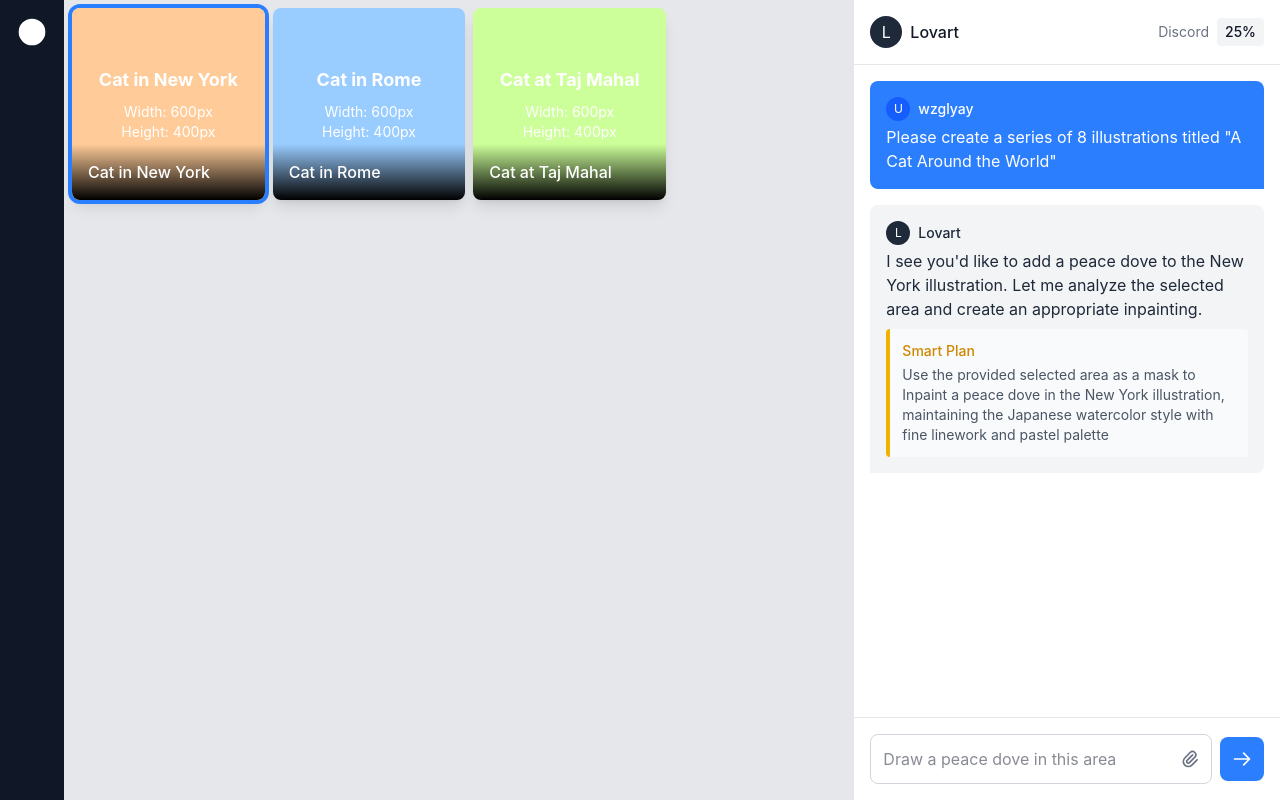
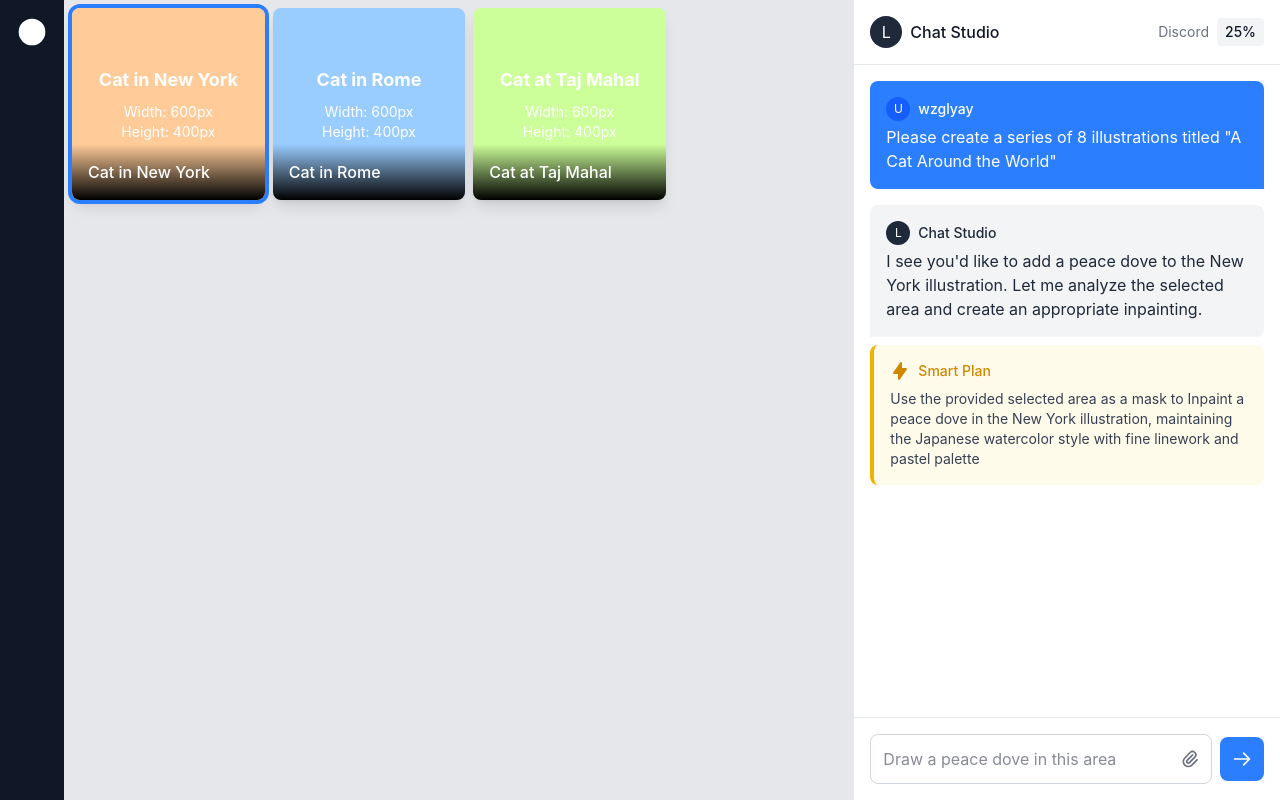
Before and after one commit to chenhaiyun/chat-studio-demo, a React (Vite) app: page /studio/1 in a window 1280 px wide. Built offline with nearby package versions, Linux system fonts and the light colour scheme.

Commit message:
chore: update style

```diff
--- a/src/pages/HomePage.tsx
+++ b/src/pages/HomePage.tsx
@@ -132,7 +132,7 @@ const HomePage = () => {
           </form>
 
           <div>
-            <h2 className="text-2xl font-bold mb-6">Created With Lovart</h2>
+            <h2 className="text-2xl font-bold mb-6">Created With Chat Studio</h2>
             <div className="flex overflow-x-auto pb-6 space-x-6">
               {projects.map((project) => (
                 <Link
--- a/src/pages/StudioPage.tsx
+++ b/src/pages/StudioPage.tsx
@@ -177,7 +177,7 @@ const StudioPage = () => {
       {/* Main content area - adjusted to account for fixed chat sidebar */}
       <div className="flex-1 ml-16 flex">
         {/* Generated content display area - width adjusted to account for fixed chat sidebar */}
-        <div className="w-2/3 bg-gray-200 flex flex-col">
+        <div className="w-2/3 pr-0 bg-gray-200 flex flex-col">
           <div className="flex-1 overflow-y-auto p-2">
             <div className="grid grid-cols-4 gap-2">
               {generatedContent.map((content) => (
@@ -251,7 +251,7 @@ const StudioPage = () => {
               <div className="h-8 w-8 rounded-full bg-gray-800 flex items-center justify-center text-white">
                 <span>L</span>
               </div>
-              <span className="ml-2 font-medium">Lovart</span>
+              <span className="ml-2 font-medium">Chat Studio</span>
             </div>
             <div className="flex items-center space-x-2">
               <span className="text-sm text-gray-500">Discord</span>
@@ -264,8 +264,8 @@ const StudioPage = () => {
           {/* Scrollable message area with flex-1 to take available space */}
           <div className="flex-1 overflow-y-auto p-4 space-y-4">
             {messages.map((msg) => (
+              <div key={msg.id}>
                 <div
-                key={msg.id}
                   className={`flex ${
                     msg.sender === "user" ? "justify-end" : "justify-start"
                   }`}
@@ -289,31 +289,41 @@ const StudioPage = () => {
                         <div className="h-6 w-6 rounded-full bg-gray-800 flex items-center justify-center text-white text-xs">
                           L
                         </div>
-                      <span className="ml-2 text-sm font-medium">Lovart</span>
+                        <span className="ml-2 text-sm font-medium">Chat Studio</span>
                       </div>
                     )}
                     <p>{msg.content}</p>
+                  </div>
+                </div>
 
+                {/* AI thinking section displayed full width */}
                 {msg.thinking && (
-                    <div className="mt-2 p-3 bg-gray-50 rounded text-sm text-gray-600 border-l-4 border-yellow-500">
-                      <div className="font-medium text-yellow-600 mb-1">
+                  <div className="w-full mt-2 mb-4">
+                    <div className="p-4 bg-amber-50 rounded-lg text-sm text-gray-700 border-l-4 border-yellow-500">
+                      <div className="flex items-center mb-2">
+                        <svg xmlns="http://www.w3.org/2000/svg" className="h-5 w-5 text-yellow-600 mr-2" viewBox="0 0 20 20" fill="currentColor">
+                          <path fillRule="evenodd" d="M11.3 1.046A1 1 0 0112 2v5h4a1 1 0 01.82 1.573l-7 10A1 1 0 018 18v-5H4a1 1 0 01-.82-1.573l7-10a1 1 0 011.12-.38z" clipRule="evenodd" />
+                        </svg>
+                        <div className="font-medium text-yellow-600">
                           Smart Plan
+                        </div>
                       </div>
                       {msg.thinking}
                     </div>
+                  </div>
                 )}
-                </div>
               </div>
             ))}
 
             {isThinking && (
+              <div>
                 <div className="flex justify-start">
                   <div className="max-w-xs lg:max-w-md rounded-lg p-4 bg-gray-100 text-gray-800 rounded-bl-none">
                     <div className="flex items-center mb-1">
                       <div className="h-6 w-6 rounded-full bg-gray-800 flex items-center justify-center text-white text-xs">
                         L
                       </div>
-                    <span className="ml-2 text-sm font-medium">Lovart</span>
+                      <span className="ml-2 text-sm font-medium">Chat Studio</span>
                     </div>
                     <div className="flex space-x-1">
                       <div className="h-2 w-2 bg-gray-400 rounded-full animate-bounce"></div>
@@ -325,6 +335,7 @@ const StudioPage = () => {
                         className="h-2 w-2 bg-gray-400 rounded-full animate-bounce"
                         style={{ animationDelay: "0.4s" }}
                       ></div>
+                    </div>
                   </div>
                 </div>
               </div>
```
Lines whose indentation alone changed are shown as unchanged.
